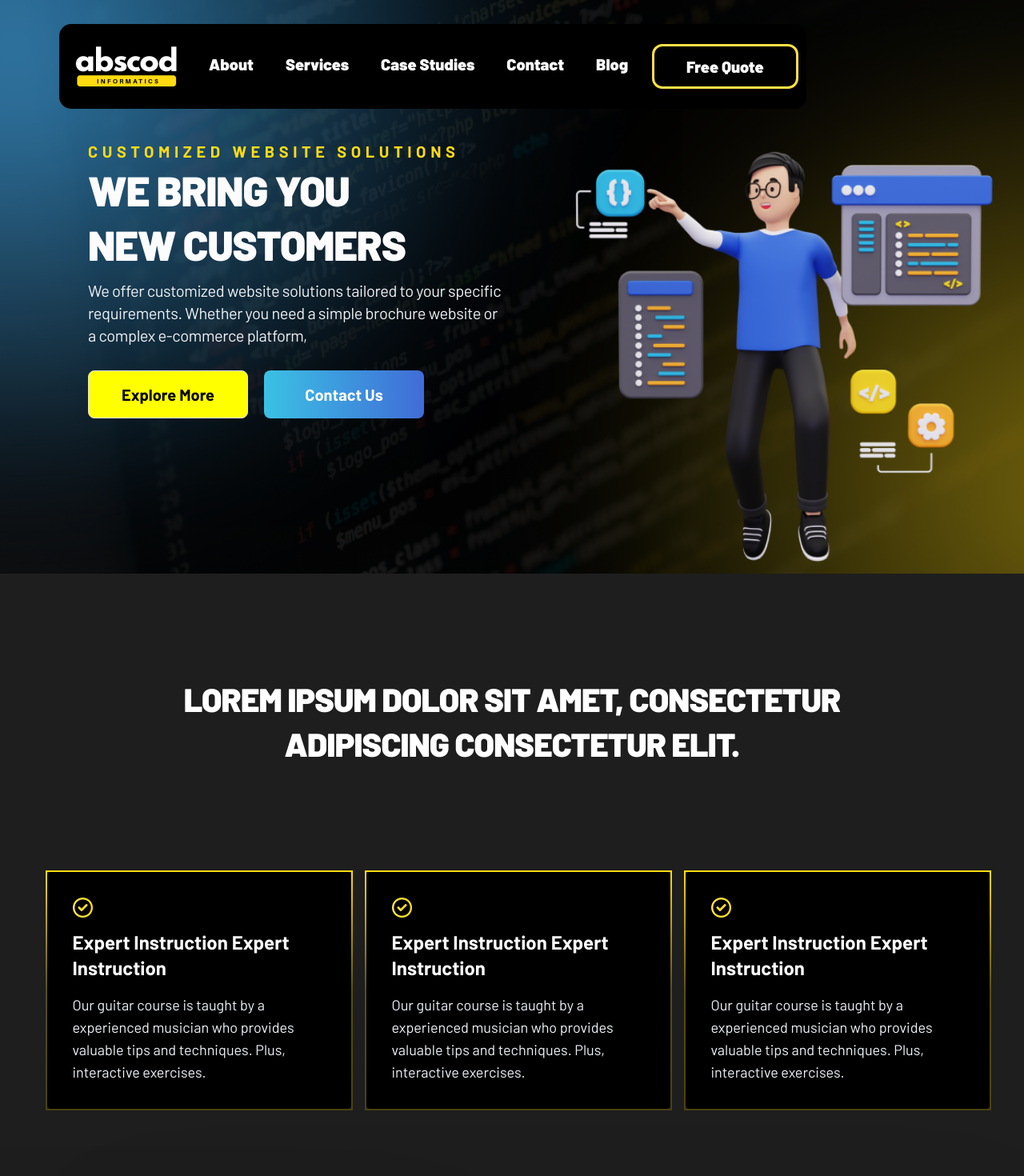
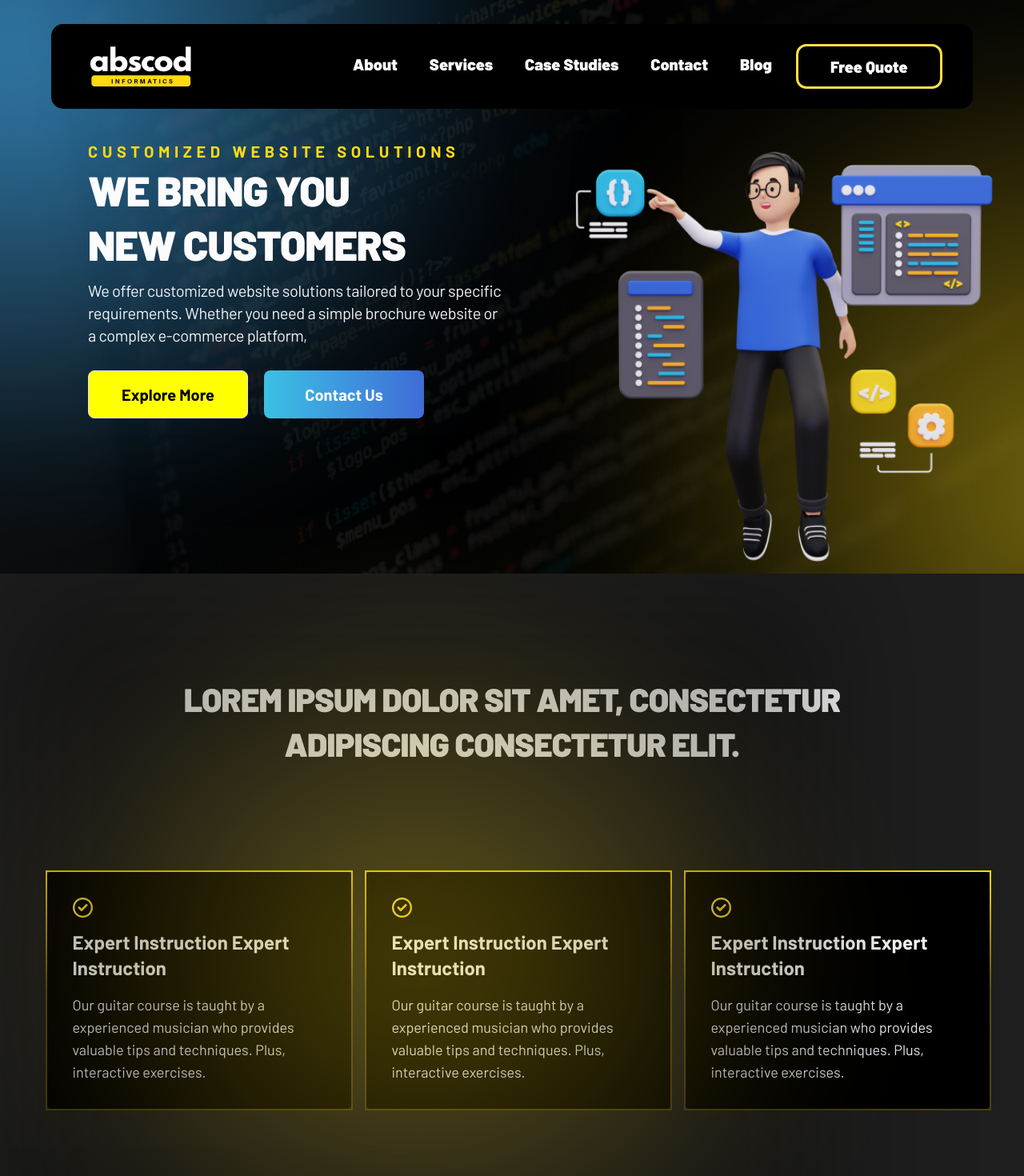
Before and after one commit to Dev1672000/abscod, a React (Create React App) app: page / in a window 1280 px wide. Shown: the top 1470 px of the page at 80% size. Built offline with nearby package versions, Linux system fonts and the light colour scheme.

Commit message:
my fiorst commemt2

```diff
--- a/src/components/carts/ServiceCart.jsx
+++ b/src/components/carts/ServiceCart.jsx
@@ -11,7 +11,7 @@
 borderRadius: "30px"
         }} className='h-[400px] m-[25px] flex flex-col content-evenly justify-evenly box-border border-[2px] items-start text-[#ffffff] px-[41px] py-[39px] gap-[10px] w-[340px]  rounded-[30px] b-[#424245] '>
 
-          <div className=' rounded-[50px] flex justify-center items-center w-[100px] h-[100px] bg-[#ffffff]' >
+          <div className=' rounded-[50px] flex justify-center items-center w-[100px] h-[100px] bg-[#ffffff] displ' >
             <img src={img} alt="" />
             </div>
             <h1 className='w-[253px] h-[28px] font-[700] text-[25px] leading-[110.5%] '>{heading}</h1>
--- a/src/pages/About.jsx
+++ b/src/pages/About.jsx
@@ -11,9 +11,9 @@
 const About = () => {
   return (
     <>
-      <div className=" absolute w-full  top-[1581px] bg-[#000000] ">
+      <div className=" w-full  top-[1581px] bg-[#000000] ">
        <div style={{
-        position: "absolute",
+        position: "",
         width: "1050px",
         height: "959px",
         left: "170px",
--- a/src/pages/NavBar.jsx
+++ b/src/pages/NavBar.jsx
@@ -2,12 +2,13 @@
 import icon from "../Images/Image.png";
 
 const NavBar = () => {
-  return (<div className="w-[90%] mx-[auto] bg-[#000000]">
-    <nav className=" fixed bg-black   z-[1] h-[106px] ml-[10px] mb-[90px] my-[30px] rounded-[15px] flex flex-row justify-between px-[10px] items-center">
+  return (
+
+    <nav style={{}} className=" absolute bg-black w-[90%]  z-[1] h-[106px] ml-[5%] mb-[90px] my-[30px] rounded-[15px] flex flex-row justify-between px-[3%]  items-center">
       <div className="">
         <img src={icon} alt="" width="147px" height="63px" />
       </div>
-      <div className="flex flex-row ">
+      <div className="flex flex-row ml-[5%] ">
         <div className=" text-[#ffffff]  font-[900] text-[20px]">
           <ul className="flex flex-row  justify-around content-evenly m-[10px]">
             <li className="mx-[20px]">
@@ -36,7 +37,8 @@
           </a>
         </div>
       </div>
-    </nav></div>
+    </nav>
+
   );
 };
 
```
